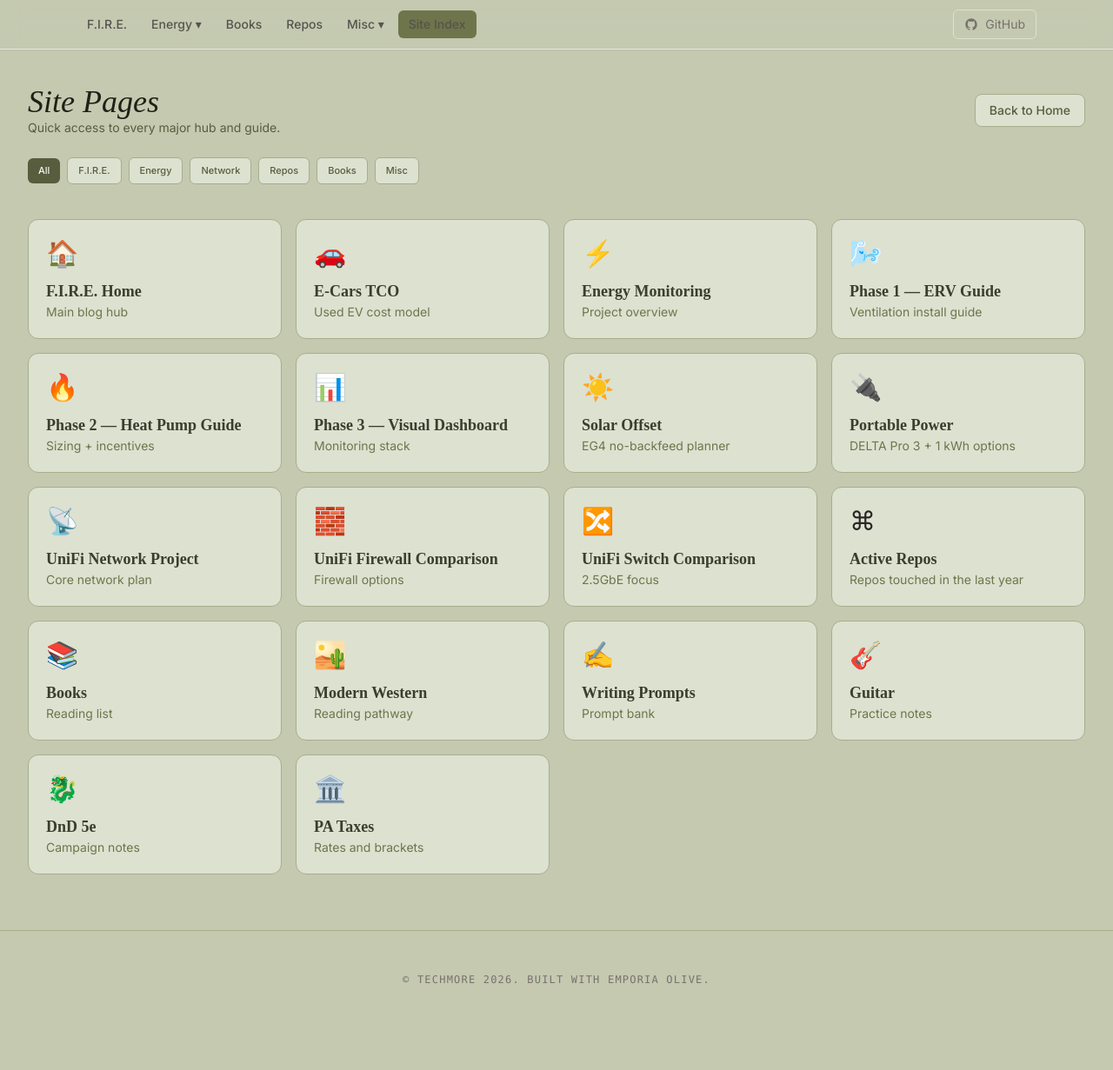
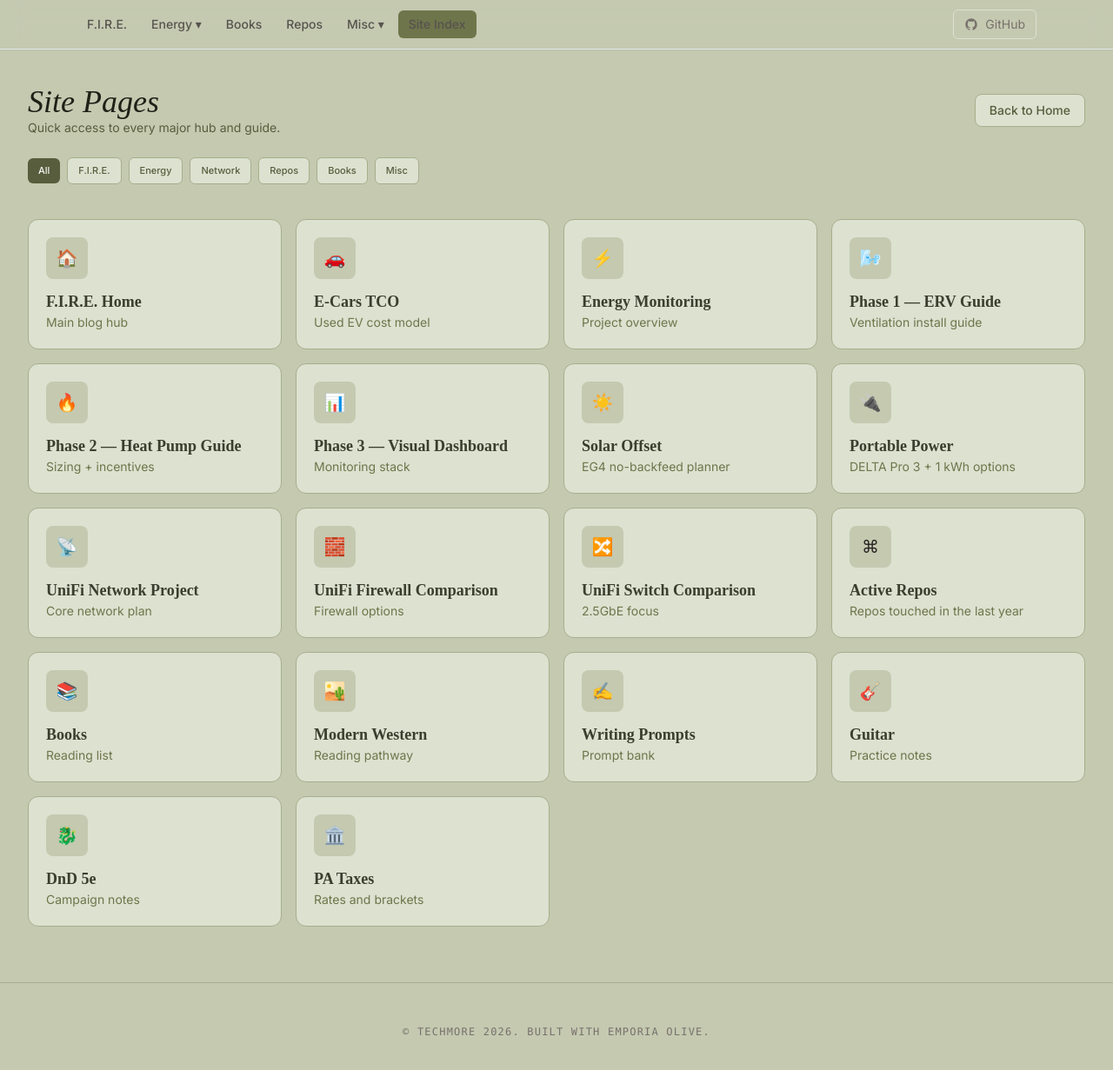
Before and after one commit to techmore/techmore.github.io, a Jekyll site: the page built from pages/index.html, in a window 1280 px wide and 1243 px high. Shown: the top 1231 px of the window at 87% size. Built offline with Jekyll 4.4.1, drawn with Linux system fonts in a browser that asks for light colours; nearby versions of some CDN libraries; some web fonts are replaced.

Commit message:
Align site theme with Emporia monitor

```diff
--- a/_includes/head.html
+++ b/_includes/head.html
@@ -52,10 +52,23 @@
         }
     </script>
     <style>
+        :root {
+            --bg: oklch(82.52% 0.0345 116.34);
+            --surface: oklch(90.20% 0.0232 117.63);
+            --surface2: oklch(82.52% 0.0345 116.34);
+            --border: oklch(73.59% 0.0492 116.81);
+            --text: oklch(26.85% 0.0063 34.30);
+            --text-light: oklch(55.34% 0.0116 58.07);
+            --accent: oklch(46.42% 0.0493 117.00);
+            --accent-fg: oklch(97.73% 0.0054 117.92);
+            --green: oklch(52% 0.090 145);
+            --red: oklch(45% 0.160 25);
+            --amber: oklch(52% 0.130 75);
+        }
         body {
             font-family: 'Inter', system-ui, sans-serif;
-            background-color: oklch(82.52% 0.0345 116.34);
-            color: oklch(26.85% 0.0063 34.30);
+            background-color: var(--bg);
+            color: var(--text);
             font-size: 15px;
             line-height: 1.6;
             -webkit-font-smoothing: antialiased;
--- a/pages/index.html
+++ b/pages/index.html
@@ -30,109 +30,109 @@ title: Pages - Techmore
         <div class="max-w-7xl mx-auto px-4 sm:px-6 lg:px-8">
             <div class="grid grid-cols-1 sm:grid-cols-2 lg:grid-cols-3 xl:grid-cols-4 gap-4" id="content-grid">
                 <a href="/" class="content-card compact-card bg-olive-200 rounded-xl border border-olive-400 p-5 hover:border-olive-300 hover:shadow-sm transition-all" data-category="fire" data-search="F.I.R.E. Home">
-                    <div class="text-3xl mb-3">🏠</div>
+                    <div class="w-12 h-12 mb-3 bg-olive-300 rounded-lg flex items-center justify-center text-xl">🏠</div>
                     <h2 class="text-lg text-olive-900 font-semibold">F.I.R.E. Home</h2>
                     <p class="text-sm text-olive-600">Main blog hub</p>
                 </a>
 
                 <a href="/pages/e-cars/" class="content-card compact-card bg-olive-200 rounded-xl border border-olive-400 p-5 hover:border-olive-300 hover:shadow-sm transition-all" data-category="fire" data-search="E-Cars EV TCO Electric Vehicle Costs">
-                    <div class="text-3xl mb-3">🚗</div>
+                    <div class="w-12 h-12 mb-3 bg-olive-300 rounded-lg flex items-center justify-center text-xl">🚗</div>
                     <h2 class="text-lg text-olive-900 font-semibold">E-Cars TCO</h2>
                     <p class="text-sm text-olive-600">Used EV cost model</p>
                 </a>
 
                 <a href="/pages/energy-monitoring/" class="content-card compact-card bg-olive-200 rounded-xl border border-olive-400 p-5 hover:border-olive-300 hover:shadow-sm transition-all" data-category="energy" data-search="Energy Monitoring">
-                    <div class="text-3xl mb-3">⚡</div>
+                    <div class="w-12 h-12 mb-3 bg-olive-300 rounded-lg flex items-center justify-center text-xl">⚡</div>
                     <h2 class="text-lg text-olive-900 font-semibold">Energy Monitoring</h2>
                     <p class="text-sm text-olive-600">Project overview</p>
                 </a>
 
                 <a href="/pages/phase1_erv_guide/" class="content-card compact-card bg-olive-200 rounded-xl border border-olive-400 p-5 hover:border-olive-300 hover:shadow-sm transition-all" data-category="energy" data-search="Phase 1 ERV Guide">
-                    <div class="text-3xl mb-3">🌬️</div>
+                    <div class="w-12 h-12 mb-3 bg-olive-300 rounded-lg flex items-center justify-center text-xl">🌬️</div>
                     <h2 class="text-lg text-olive-900 font-semibold">Phase 1 — ERV Guide</h2>
                     <p class="text-sm text-olive-600">Ventilation install guide</p>
                 </a>
 
                 <a href="/pages/phase2_heatpump_guide/" class="content-card compact-card bg-olive-200 rounded-xl border border-olive-400 p-5 hover:border-olive-300 hover:shadow-sm transition-all" data-category="energy" data-search="Phase 2 Heat Pump Guide">
-                    <div class="text-3xl mb-3">🔥</div>
+                    <div class="w-12 h-12 mb-3 bg-olive-300 rounded-lg flex items-center justify-center text-xl">🔥</div>
                     <h2 class="text-lg text-olive-900 font-semibold">Phase 2 — Heat Pump Guide</h2>
                     <p class="text-sm text-olive-600">Sizing + incentives</p>
                 </a>
 
                 <a href="/pages/phase3_visual_dashboard/" class="content-card compact-card bg-olive-200 rounded-xl border border-olive-400 p-5 hover:border-olive-300 hover:shadow-sm transition-all" data-category="energy" data-search="Phase 3 Visual Dashboard">
-                    <div class="text-3xl mb-3">📊</div>
+                    <div class="w-12 h-12 mb-3 bg-olive-300 rounded-lg flex items-center justify-center text-xl">📊</div>
                     <h2 class="text-lg text-olive-900 font-semibold">Phase 3 — Visual Dashboard</h2>
                     <p class="text-sm text-olive-600">Monitoring stack</p>
                 </a>
 
                 <a href="/pages/energy-monitoring/solar/" class="content-card compact-card bg-olive-200 rounded-xl border border-olive-400 p-5 hover:border-olive-300 hover:shadow-sm transition-all" data-category="energy" data-search="Solar Offset">
-                    <div class="text-3xl mb-3">☀️</div>
+                    <div class="w-12 h-12 mb-3 bg-olive-300 rounded-lg flex items-center justify-center text-xl">☀️</div>
                     <h2 class="text-lg text-olive-900 font-semibold">Solar Offset</h2>
                     <p class="text-sm text-olive-600">EG4 no-backfeed planner</p>
                 </a>
 
                 <a href="/pages/delta-pro-3-issues/" class="content-card compact-card bg-olive-200 rounded-xl border border-olive-400 p-5 hover:border-olive-300 hover:shadow-sm transition-all" data-category="energy" data-search="Delta Pro 3 Issues Portable Power RV Camping">
-                    <div class="text-3xl mb-3">🔌</div>
+                    <div class="w-12 h-12 mb-3 bg-olive-300 rounded-lg flex items-center justify-center text-xl">🔌</div>
                     <h2 class="text-lg text-olive-900 font-semibold">Portable Power</h2>
                     <p class="text-sm text-olive-600">DELTA Pro 3 + 1 kWh options</p>
                 </a>
 
                 <a href="/pages/unifi-network-project/" class="content-card compact-card bg-olive-200 rounded-xl border border-olive-400 p-5 hover:border-olive-300 hover:shadow-sm transition-all" data-category="network" data-search="UniFi Network Project">
-                    <div class="text-3xl mb-3">📡</div>
+                    <div class="w-12 h-12 mb-3 bg-olive-300 rounded-lg flex items-center justify-center text-xl">📡</div>
                     <h2 class="text-lg text-olive-900 font-semibold">UniFi Network Project</h2>
                     <p class="text-sm text-olive-600">Core network plan</p>
                 </a>
 
                 <a href="/pages/unifi-firewall-comparison/" class="content-card compact-card bg-olive-200 rounded-xl border border-olive-400 p-5 hover:border-olive-300 hover:shadow-sm transition-all" data-category="network" data-search="UniFi Firewall Comparison">
-                    <div class="text-3xl mb-3">🧱</div>
+                    <div class="w-12 h-12 mb-3 bg-olive-300 rounded-lg flex items-center justify-center text-xl">🧱</div>
                     <h2 class="text-lg text-olive-900 font-semibold">UniFi Firewall Comparison</h2>
                     <p class="text-sm text-olive-600">Firewall options</p>
                 </a>
 
                 <a href="/pages/unifi-switch-comparison/" class="content-card compact-card bg-olive-200 rounded-xl border border-olive-400 p-5 hover:border-olive-300 hover:shadow-sm transition-all" data-category="network" data-search="UniFi Switch Comparison">
-                    <div class="text-3xl mb-3">🔀</div>
+                    <div class="w-12 h-12 mb-3 bg-olive-300 rounded-lg flex items-center justify-center text-xl">🔀</div>
                     <h2 class="text-lg text-olive-900 font-semibold">UniFi Switch Comparison</h2>
                     <p class="text-sm text-olive-600">2.5GbE focus</p>
                 </a>
 
                 <a href="/pages/repos/" class="content-card compact-card bg-olive-200 rounded-xl border border-olive-400 p-5 hover:border-olive-300 hover:shadow-sm transition-all" data-category="repos" data-search="GitHub Repos Active Repositories">
-                    <div class="text-3xl mb-3">⌘</div>
+                    <div class="w-12 h-12 mb-3 bg-olive-300 rounded-lg flex items-center justify-center text-xl">⌘</div>
                     <h2 class="text-lg text-olive-900 font-semibold">Active Repos</h2>
                     <p class="text-sm text-olive-600">Repos touched in the last year</p>
                 </a>
 
                 <a href="/pages/books/" class="content-card compact-card bg-olive-200 rounded-xl border border-olive-400 p-5 hover:border-olive-300 hover:shadow-sm transition-all" data-category="books" data-search="Books">
-                    <div class="text-3xl mb-3">📚</div>
+                    <div class="w-12 h-12 mb-3 bg-olive-300 rounded-lg flex items-center justify-center text-xl">📚</div>
                     <h2 class="text-lg text-olive-900 font-semibold">Books</h2>
                     <p class="text-sm text-olive-600">Reading list</p>
                 </a>
 
                 <a href="/pages/modern-western/" class="content-card compact-card bg-olive-200 rounded-xl border border-olive-400 p-5 hover:border-olive-300 hover:shadow-sm transition-all" data-category="books" data-search="Modern Western">
-                    <div class="text-3xl mb-3">🏜️</div>
+                    <div class="w-12 h-12 mb-3 bg-olive-300 rounded-lg flex items-center justify-center text-xl">🏜️</div>
                     <h2 class="text-lg text-olive-900 font-semibold">Modern Western</h2>
                     <p class="text-sm text-olive-600">Reading pathway</p>
                 </a>
 
                 <a href="/pages/writingprompts/" class="content-card compact-card bg-olive-200 rounded-xl border border-olive-400 p-5 hover:border-olive-300 hover:shadow-sm transition-all" data-category="misc" data-search="Writing Prompts">
-                    <div class="text-3xl mb-3">✍️</div>
+                    <div class="w-12 h-12 mb-3 bg-olive-300 rounded-lg flex items-center justify-center text-xl">✍️</div>
                     <h2 class="text-lg text-olive-900 font-semibold">Writing Prompts</h2>
                     <p class="text-sm text-olive-600">Prompt bank</p>
                 </a>
 
                 <a href="/pages/guitar/" class="content-card compact-card bg-olive-200 rounded-xl border border-olive-400 p-5 hover:border-olive-300 hover:shadow-sm transition-all" data-category="misc" data-search="Guitar">
-                    <div class="text-3xl mb-3">🎸</div>
+                    <div class="w-12 h-12 mb-3 bg-olive-300 rounded-lg flex items-center justify-center text-xl">🎸</div>
                     <h2 class="text-lg text-olive-900 font-semibold">Guitar</h2>
                     <p class="text-sm text-olive-600">Practice notes</p>
                 </a>
 
                 <a href="/pages/dnd/" class="content-card compact-card bg-olive-200 rounded-xl border border-olive-400 p-5 hover:border-olive-300 hover:shadow-sm transition-all" data-category="misc" data-search="DnD 5e">
-                    <div class="text-3xl mb-3">🐉</div>
+                    <div class="w-12 h-12 mb-3 bg-olive-300 rounded-lg flex items-center justify-center text-xl">🐉</div>
                     <h2 class="text-lg text-olive-900 font-semibold">DnD 5e</h2>
                     <p class="text-sm text-olive-600">Campaign notes</p>
                 </a>
 
                 <a href="/pages/misc/taxes/" class="content-card compact-card bg-olive-200 rounded-xl border border-olive-400 p-5 hover:border-olive-300 hover:shadow-sm transition-all" data-category="misc" data-search="PA Taxes">
-                    <div class="text-3xl mb-3">🏛️</div>
+                    <div class="w-12 h-12 mb-3 bg-olive-300 rounded-lg flex items-center justify-center text-xl">🏛️</div>
                     <h2 class="text-lg text-olive-900 font-semibold">PA Taxes</h2>
                     <p class="text-sm text-olive-600">Rates and brackets</p>
                 </a>
```
Also changed, not shown: pages/energy-monitoring/solar.html (+7 -7 lines).
